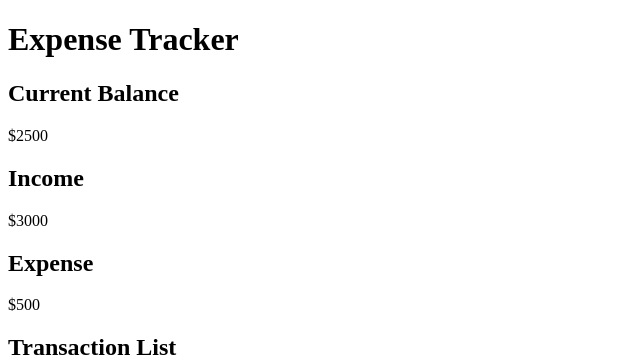
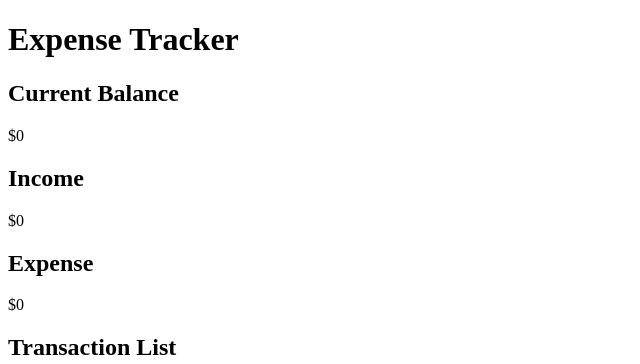
Before and after one commit to ndalilavin/budget-app, a React (Create React App) app: page / in a window 1280 px wide. Shown: the top 364 px of the page, without its empty margins (0-640 px from the left). Built offline with nearby package versions, Linux system fonts and the light colour scheme.

Commit message:
Added useState hook

```diff
--- a/src/components/BudgetTracker.js
+++ b/src/components/BudgetTracker.js
@@ -1,4 +1,4 @@
-import React from 'react';
+import React, { useState } from 'react';
 import Expense from './Expense';
 import NewTransactionForm from './NewTransactionForm';
 import TransactionList from './TransactionList';
@@ -22,11 +22,16 @@ const transactionData = [
 
 
 function BudgetTracker() {
+
+    const [income, setIncome] = useState(0);
+    const [expense, setExpense] = useState(0);
+    const [transactions, setTransactions] = useState(transactionData);
+
     return (
         <div>
             <h1>Expense Tracker</h1>
-            <Expense income={3000} expense={500} />
-            <TransactionList transactions={transactionData}/>
+            <Expense income={income} expense={expense} />
+            <TransactionList transactions={transactions}/>
             <NewTransactionForm />
         </div>
     )
```
